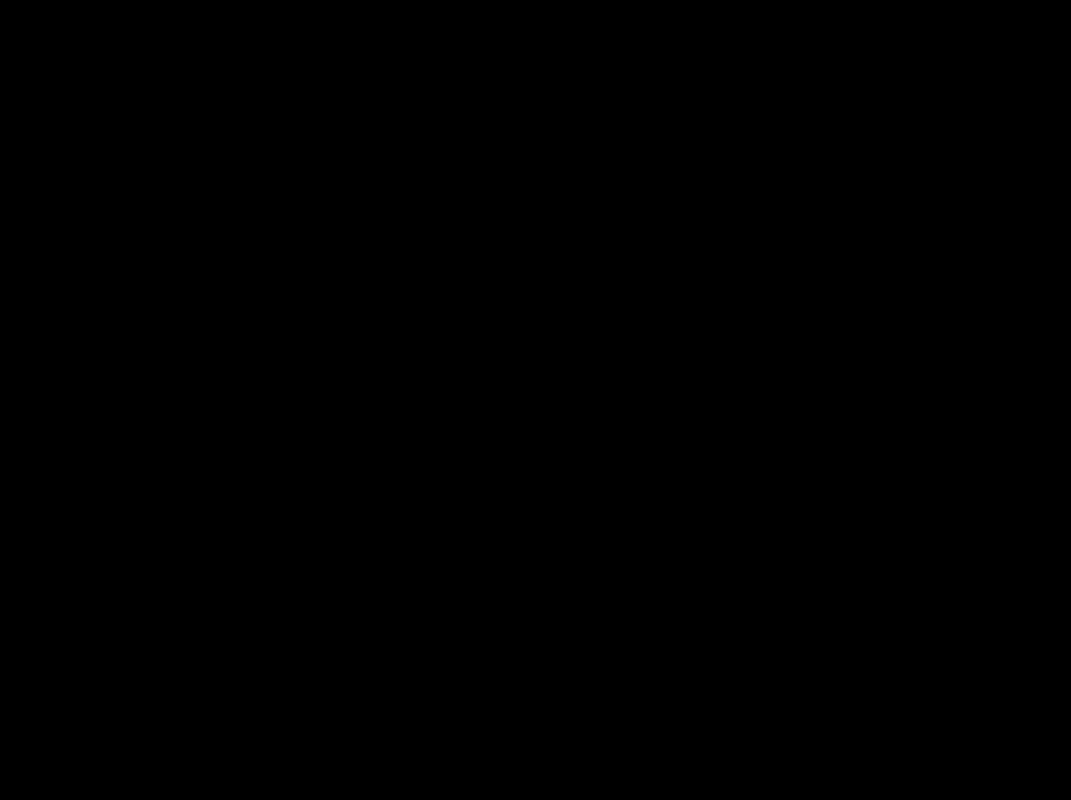
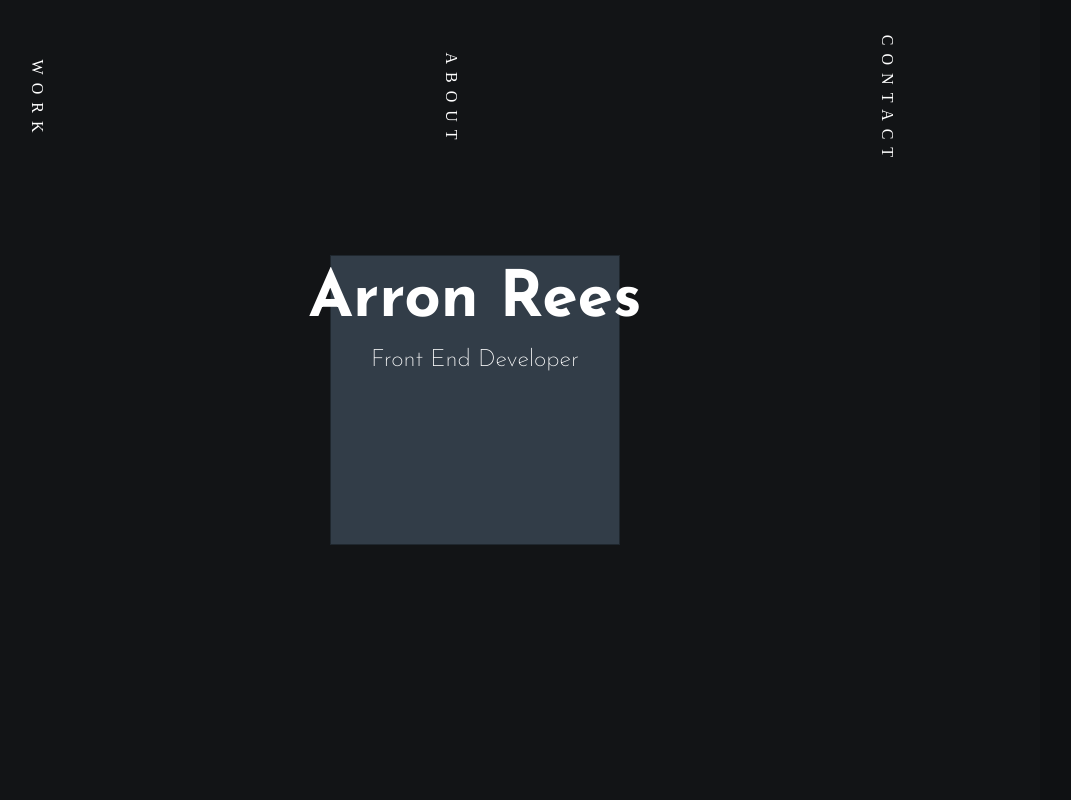
Before and after one commit to arronrees/portfolio-webpack, a website built with webpack: page public/index.html in a window 1280 px wide. Shown: the whole page, without its empty margins (165-1236 px from the left). Built offline with Linux system fonts and the light colour scheme; a web font is replaced by a local one.

Commit message:
Index page done

```diff
--- a/public/index.html
+++ b/public/index.html
@@ -10,6 +10,52 @@
 
 <body>
 
+  <div id="overflow">
+
+    <div class="page-card"></div>
+    <div class="page-card"></div>
+    <div class="page-card"></div>
+
+    <div class="wrapper">
+
+      <div class="cursor"></div>
+
+      <div class="cube">
+        <div class="face face-front"></div>
+        <div class="face face-left"></div>
+        <div class="face face-back"></div>
+        <div class="face face-top"></div>
+        <div class="face face-right"></div>
+        <div class="face face-bottom"></div>
+      </div>
+
+      <header>
+        <nav class="nav-bar">
+          <ul class="nav-menu">
+            <li class="nav-item">
+              <a class="nav-link sm-cursor" href="./work.html">Work</a>
+            </li>
+            <li class="nav-item">
+              <a class="nav-link sm-cursor" href="./about.html">About</a>
+            </li>
+            <li class="nav-item">
+              <a class="nav-link sm-cursor" href="./contact.html">Contact</a>
+            </li>
+          </ul>
+        </nav>
+      </header>
+
+      <main>
+        <div class="home-hero">
+          <h1 class="title lg-cursor">Arron Rees</h1>
+          <h2 class="dev lg-cursor">Front End Developer</h2>
+        </div>
+      </main>
+
+    </div>
+
+  </div>
+
   <script src="../dist/main.js"></script>
 
 </body>
--- /dev/null
+++ b/src/home/home.js
@@ -0,0 +1,35 @@
+import '../styles/reset.scss';
+import '../styles/style.scss';
+import '../styles/home.scss';
+import gsap from 'gsap';
+
+export function homeEnter(container) {
+  const pageCards = document.querySelectorAll('.page-card');
+  const box = container.querySelector('.cube');
+  const face = container.querySelectorAll('.face');
+  const hero = container.querySelector('.home-hero');
+  const navLinks = container.querySelectorAll('.nav-item');
+
+  const tl = gsap.timeline({
+    defaults: {
+      duration: 1,
+      ease: 'power1.inOut',
+    },
+  });
+
+  tl.fromTo(
+    pageCards,
+    { x: '-101%' },
+    { x: '100%', duration: 0.5, stagger: 0.1 },
+    0.2
+  )
+    .to(container, { opacity: 1 })
+    .from(face, { duration: 1, opacity: 0 })
+    .to(box, { duration: 3, rotateX: 450, rotateY: 450 }, '-=1.5')
+    .to(face, { duration: 1.5, height: 290, width: 290 }, '-=1.5')
+    .from(hero, { y: -25, opacity: 0 }, '-=1')
+    .from(navLinks[0], { x: -25, opacity: 0 }, '-=0.5')
+    .from([navLinks[1], navLinks[2]], { x: 25, opacity: 0 }, '-=1');
+
+  return tl;
+}
--- a/src/index.js
+++ b/src/index.js
@@ -1,4 +1,3 @@
-import './styles/reset.scss';
-import './styles/style.scss';
+import * as home from './home/home';
 
-console.log('Webpack testing ');
+home.homeEnter(document.querySelector('.wrapper'));
--- /dev/null
+++ b/src/styles/home.scss
@@ -0,0 +1,167 @@
+// Cube
+.cube {
+  position: absolute;
+  top: 50%;
+  left: 50%;
+
+  transform-style: preserve-3d;
+  backface-visibility: hidden;
+
+  transform: rotateX(0) rotateY(0);
+  z-index: 0;
+}
+.face {
+  position: absolute;
+  top: 0;
+  left: 0;
+  background-size: cover;
+
+  height: 150px;
+  width: 150px;
+
+  background-color: rgba(145, 185, 221, 0.13);
+  border: 1px solid rgba(0, 0, 0, 0.25);
+}
+.face-front {
+  transform: translateX(-50%) translateY(-50%) translateZ(150px);
+}
+.face-back {
+  transform: translateX(-50%) translateY(-50%) rotateX(180deg) translateZ(150px);
+}
+.face-right {
+  transform: translateX(-50%) translateY(-50%) rotateY(90deg) translateZ(150px);
+}
+.face-left {
+  transform: translateX(-50%) translateY(-50%) rotateY(-90deg) translateZ(150px);
+}
+.face-top {
+  transform: translateX(-50%) translateY(-50%) rotateX(90deg) translateZ(150px);
+}
+.face-bottom {
+  transform: translateX(-50%) translateY(-50%) rotateX(-90deg) translateZ(150px);
+}
+
+// Nav
+.nav-bar {
+  position: relative;
+}
+.nav-menu {
+  height: 25vh;
+  display: flex;
+  justify-content: space-around;
+  align-items: center;
+  position: relative;
+  pointer-events: none;
+}
+.nav-item {
+  pointer-events: all;
+  position: relative;
+  transform: rotate(90deg);
+  font-family: 'Antic Slab', serif;
+  letter-spacing: 0.5rem;
+  text-transform: uppercase;
+  text-align: center;
+}
+
+// Hero
+.home-hero {
+  display: flex;
+  align-items: center;
+  justify-content: center;
+  flex-direction: column;
+  min-height: 30vh;
+  width: 80%;
+  margin: 0 auto;
+  font-family: 'Josefin Sans', sans-serif;
+  color: white;
+}
+.title {
+  font-size: 4rem;
+  z-index: 1;
+  font-weight: 700;
+  padding-bottom: 1rem;
+  text-align: center;
+}
+.dev {
+  z-index: 1;
+  font-size: 1.5rem;
+  font-weight: 200;
+  text-align: center;
+}
+
+// Media
+@media only screen and (min-width: 500px) {
+  .title {
+    font-size: 6rem;
+  }
+  .dev {
+    font-size: 2rem;
+  }
+}
+
+@media only screen and (min-width: 900px) {
+  .nav-menu {
+    position: fixed;
+    height: 100vh;
+    width: 100vw;
+  }
+  .nav-item {
+    position: absolute;
+    width: 10rem;
+    height: 4rem;
+    overflow: hidden;
+  }
+  .nav-item:nth-child(1) {
+    transform: rotate(-90deg);
+    top: 4rem;
+    left: 0;
+  }
+  .nav-item:nth-child(2) {
+    top: 4rem;
+    right: 0;
+    transform: rotate(90deg);
+  }
+  .nav-item:nth-child(3) {
+    bottom: 4rem;
+    right: 0;
+    transform: rotate(90deg);
+  }
+
+  // Sliding Border
+  .nav-link::after {
+    content: '';
+    position: absolute;
+    bottom: 0;
+    left: 0;
+    height: 100%;
+    width: 100%;
+    border-bottom: 2px solid rgba(145, 185, 221, 0.13);
+    transform: translateX(-101%);
+    transition: transform 300ms ease;
+  }
+  .nav-item:hover .nav-link::after {
+    transform: translateX(0%);
+  }
+
+  .home-hero {
+    min-height: 50vh;
+  }
+  .title {
+    font-size: 8rem;
+  }
+  .dev {
+    font-size: 3rem;
+  }
+}
+
+@media only screen and (min-width: 1200px) {
+  .home-hero {
+    padding-top: 0;
+  }
+  .title {
+    font-size: 10rem;
+  }
+  .dev {
+    font-size: 4rem;
+  }
+}
--- a/src/styles/reset.scss
+++ b/src/styles/reset.scss
@@ -1,7 +1,3 @@
-/* --------------------- */
-/* CSS Reset*/
-/* --------------------- */
-
 html,
 body,
 div,
@@ -90,7 +86,7 @@ video {
   font: inherit;
   vertical-align: baseline;
 }
-/* HTML5 display-role reset for older browsers */
+// HTML5 display-role reset for older browsers
 article,
 aside,
 details,
@@ -126,3 +122,14 @@ table {
   border-collapse: collapse;
   border-spacing: 0;
 }
+
+* {
+  padding: 0;
+  margin: 0;
+  box-sizing: border-box;
+}
+
+a {
+  text-decoration: none;
+  color: currentColor;
+}
--- a/src/styles/style.scss
+++ b/src/styles/style.scss
@@ -1 +1,44 @@
 @import url('https://fonts.googleapis.com/css2?family=Antic+Slab&family=Josefin+Sans:wght@200;700&display=swap');
+
+body {
+  background-color: rgb(18, 20, 22);
+  color: white;
+  width: 100vw;
+  height: 100vh;
+}
+
+body::-webkit-scrollbar {
+  width: 0.25rem;
+}
+
+body::-webkit-scrollbar-track {
+  background: rgb(18, 20, 22);
+}
+
+body::-webkit-scrollbar-thumb {
+  background: #fff;
+}
+
+.wrapper {
+  opacity: 0;
+}
+
+#overflow {
+  overflow-x: hidden !important;
+  position: relative;
+  height: 100vh;
+  width: 100vw;
+}
+
+.page-card {
+  width: 100%;
+  height: 100%;
+  background-color: rgb(36, 43, 49);
+  position: absolute;
+  z-index: 11;
+  box-shadow: 0px 0px 50px black;
+  pointer-events: none;
+}
+
+@media only screen and (min-width: 900px) {
+}
```
Also changed, not shown: dist/main.js.
